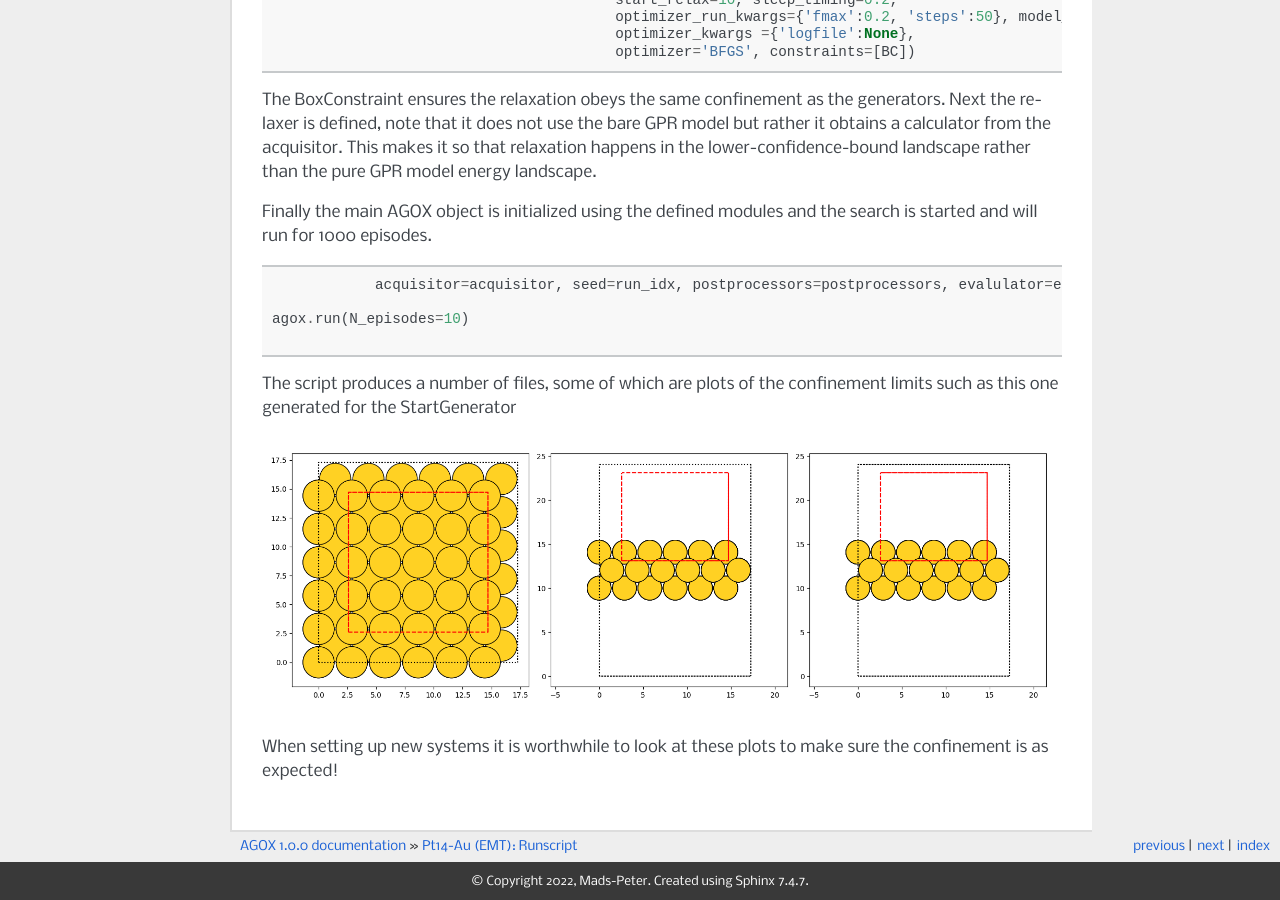
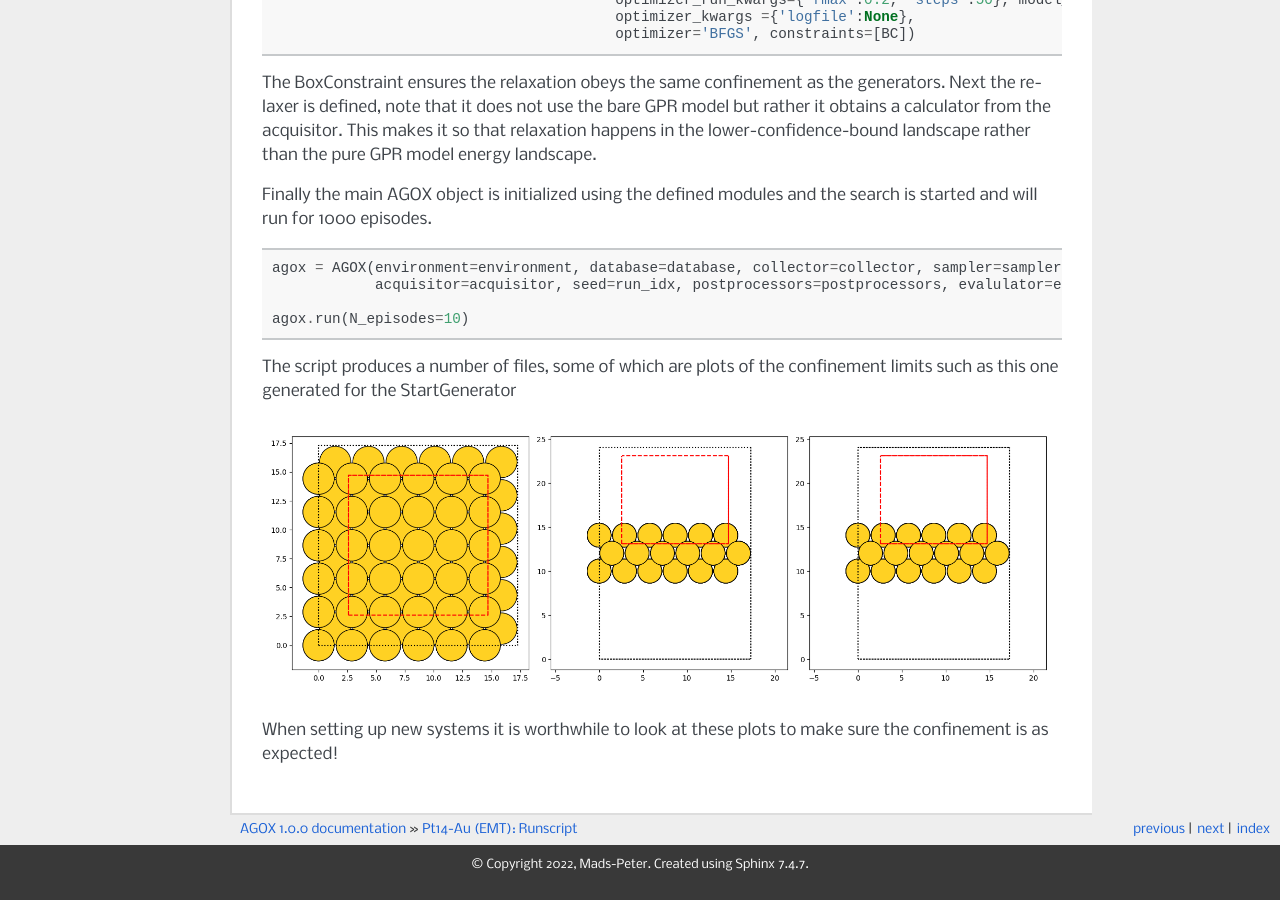
Before and after one commit to kimrojas/agox, a Sphinx documentation site: the page built from docs/source/pt14_example/example_pt14.rst, in a window 1280 px wide and 900 px high, scrolled down 3405 px. Built offline with Sphinx 7.4.7, drawn with Linux system fonts in a browser that asks for light colours; part of the change alters nothing that is shown.

Commit message:
Updated docs.

```diff
--- a/docs/source/pt14_example/example_pt14.rst
+++ b/docs/source/pt14_example/example_pt14.rst
@@ -59,7 +59,7 @@ To apply model relaxation a postprocessor is defined:
 
 .. literalinclude:: Pt14_kappa2.py
     :language: python
-    :lines: 87-92
+    :lines: 88-92
 
 The BoxConstraint ensures the relaxation obeys the same confinement as the generators. Next the relaxer
 is defined, note that it does not use the bare GPR model but rather it obtains a calculator from the acquisitor.
@@ -70,7 +70,7 @@ Finally the main AGOX object is initialized using the defined modules and the se
 
 .. literalinclude:: Pt14_kappa2.py
     :language: python
-    :lines: 108-111
+    :lines: 107-110
 
 The script produces a number of files, some of which are plots of the confinement limits such as this one
 generated for the StartGenerator
```
